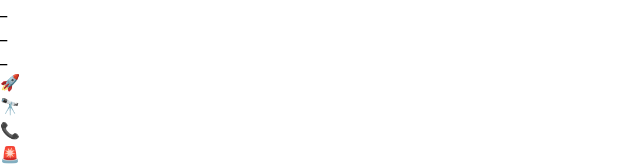
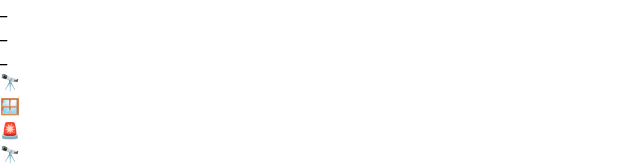
Before and after one commit to d-exclaimation/spy-hunt, a React (Vite) app in the folder web/: page / in a window 1280 px wide. Shown: the part 1718-1886 px from the top of the page, without its empty margins (0-640 px from the left). Built offline with nearby package versions, Linux system fonts and the light colour scheme.

Commit message:
Feat(web): Action card and its animation

```diff
--- a/web/src/App.tsx
+++ b/web/src/App.tsx
@@ -1,21 +1,28 @@
-import React, { useCallback, useState } from "react";
-import Action from "./components/shared/Action";
+import { AnimatePresence, AnimateSharedLayout, motion } from "framer-motion";
+import React, { useCallback, useEffect, useState } from "react";
+import Action from "./components/Action";
 import Targets from "./components/Targets";
 import Uppers from "./components/Uppers";
 import WindowView from "./components/WindowView";
-import { ActionCard } from "./state/useAction";
+import { ActionCard, ActiveAction, useAction } from "./state/useAction";
 import { useHunt } from "./state/useHunt";
 
 const App: React.FC = () => {
+  const { use, playerHand, refill } = useAction();
   const { state, lockOn, fire, next, call, allies, foes, shutter } = useHunt();
-  const [currentAction, setAction] = useState<"lock" | "fire" | "call" | null>(
-    null
-  );
+  const [currentAction, setAction] = useState<ActiveAction | null>(null);
+
+  useEffect(() => {
+    if (playerHand.length > 3) return;
+    console.log(playerHand.length);
+    refill();
+  }, [playerHand]);
 
   const onClickWindow = useCallback(
     (i: number) => {
       if (!currentAction) return;
-      switch (currentAction) {
+      const { type, index } = currentAction;
+      switch (type) {
         case "lock":
           lockOn(i);
           break;
@@ -25,25 +32,24 @@ const App: React.FC = () => {
         case "call":
           call(i);
           break;
+        case "close":
+          shutter();
+          break;
+        case "next":
+          next();
+          break;
       }
+      use(index);
       setAction(null);
     },
     [setAction, currentAction, fire, call, lockOn]
   );
 
   const action = useCallback(
-    (type: ActionCard["type"]) => {
-      if (type === "next") {
-        next();
-        return;
-      }
-
-      if (type === "close") {
-        shutter();
-        return;
-      }
-
-      setAction(type);
+    (index: number) => {
+      return (type: ActionCard["type"], key: string) => {
+        setAction({ type, key, index });
+      };
     },
     [next, shutter, setAction]
   );
@@ -62,34 +68,22 @@ const App: React.FC = () => {
         <Targets state={state} onClickWindow={onClickWindow} />
       </div>
       <div className="absolute bottom-6 flex items-center justify-center">
-        <Action
-          currentAction={currentAction}
-          type="fire"
-          action={action}
-          color="bg-violet-300"
-          icon="🚀"
-        />
-        <Action
-          currentAction={currentAction}
-          type="lock"
-          action={action}
-          color="bg-blue-300"
-          icon="🔭"
-        />
-        <Action
-          currentAction={currentAction}
-          type="call"
-          action={action}
-          color="bg-emerald-300"
-          icon="📞"
-        />
-        <Action
-          currentAction={currentAction}
-          type="next"
-          action={action}
-          color="bg-red-300"
-          icon="🚨"
-        />
+        <AnimateSharedLayout>
+          <AnimatePresence>
+            {playerHand.map(({ key, type, color, icon }, i) => (
+              <motion.div key={key}>
+                <Action
+                  currentAction={currentAction}
+                  type={type}
+                  action={action(i)}
+                  color={color}
+                  icon={icon}
+                  _key={key}
+                />
+              </motion.div>
+            ))}
+          </AnimatePresence>
+        </AnimateSharedLayout>
       </div>
     </div>
   );
--- /dev/null
+++ b/web/src/components/Action.tsx
@@ -0,0 +1,59 @@
+//
+//  Action.tsx
+//  web
+//
+//  Created by d-exclaimation on 23:06.
+//
+
+import { motion } from "framer-motion";
+import React from "react";
+import { ActionCard, ActiveAction } from "../state/useAction";
+
+type Props = {
+  type: ActionCard["type"];
+  currentAction: ActiveAction | null;
+  action: (type: ActionCard["type"], key: string) => void;
+  color: string;
+  icon: string;
+  _key: string;
+};
+
+const Action: React.FC<Props> = ({
+  type,
+  currentAction,
+  action,
+  color,
+  icon,
+  _key,
+}) => {
+  return (
+    <motion.div
+      initial="coming"
+      animate="in"
+      exit="out"
+      variants={{
+        in: { x: 0, opacity: 1 },
+        coming: { x: 25, opacity: 0 },
+        out: {
+          x: -150,
+          opacity: 0,
+          transition: { duration: 0.2 },
+        },
+      }}
+      transition={{ type: "spring", velocity: 0.75, mass: 0.75 }}
+    >
+      <div
+        className={`flex flex-col items-center justify-center w-32 h-16 mx-1 ${color} ${
+          currentAction &&
+          currentAction.key === _key &&
+          "outline outline-offset-2 outline-2 outline-green-500"
+        } rounded-lg shadow-lg select-none active:scale-90`}
+        onClick={() => action(type, _key)}
+      >
+        <div className="font-mono text-white text-3xl">{icon}</div>
+      </div>
+    </motion.div>
+  );
+};
+
+export default Action;
--- a/web/src/components/WindowCard.tsx
+++ b/web/src/components/WindowCard.tsx
@@ -7,7 +7,7 @@
 
 import { motion } from "framer-motion";
 import React from "react";
-import Card from "./shared/Card";
+import Card from "./Card";
 
 type Props = {
   team: string;
@@ -32,10 +32,10 @@ const WindowCard: React.FC<Props> = ({ team, isOpen, isTargeted, onClick }) => {
         },
       }}
       transition={{ type: "spring", velocity: 0.5, mass: 1 }}
-      className="mx-1"
-      onClick={onClick}
     >
-      <Card seed={isOpen ? team : undefined} isTargeted={isTargeted} />
+      <div className="mx-1 active:scale-90" onClick={onClick}>
+        <Card seed={isOpen ? team : undefined} isTargeted={isTargeted} />
+      </div>
     </motion.div>
   );
 };
--- a/web/src/components/shared/Action.tsx
+++ /dev/null
@@ -1,39 +0,0 @@
-//
-//  Action.tsx
-//  web
-//
-//  Created by d-exclaimation on 23:06.
-//
-
-import React from "react";
-import { ActionCard } from "../../state/useAction";
-
-type Props = {
-  type: ActionCard["type"];
-  currentAction: ActionCard["type"] | null;
-  action: (type: ActionCard["type"]) => void;
-  color: string;
-  icon: string;
-};
-
-const Action: React.FC<Props> = ({
-  type,
-  currentAction,
-  action,
-  color,
-  icon,
-}) => {
-  return (
-    <div
-      className={`flex flex-col items-center justify-center w-32 h-16 mx-1 ${color} ${
-        currentAction === type &&
-        "outline outline-offset-2 outline-2 outline-green-500"
-      } rounded-lg shadow-lg select-none active:scale-90`}
-      onClick={() => action(type)}
-    >
-      <div className="font-mono text-white text-3xl">{icon}</div>
-    </div>
-  );
-};
-
-export default Action;
--- a/web/src/state/useAction.ts
+++ b/web/src/state/useAction.ts
@@ -4,30 +4,47 @@
 //
 //  Created by d-exclaimation on 16:25.
 //
-import { useEffect, useState } from "react";
+import { useCallback, useState } from "react";
+import { v4 } from "uuid";
 
 export type ActionCard = {
+  key: string;
   type: "lock" | "fire" | "call" | "next" | "close";
   color: string;
   icon: string;
 };
 
+export type ActiveAction = {
+  type: ActionCard["type"];
+  key: string;
+  index: number;
+};
+
 export function useAction() {
-  const [playerHand, setPlayerHand] = useState<ActionCard[]>([]);
+  const [playerHand, setPlayerHand] = useState<ActionCard[]>(
+    Array(5)
+      .fill(0)
+      .map(() => randomCard())
+  );
 
-  useEffect(() => {
-    const hand = Array(5)
-      .fill(0)
-      .map(() => randomCard());
-    setPlayerHand(hand);
-  }, []);
+  const use = useCallback(
+    (i: number) => {
+      setPlayerHand((hand) => hand.filter((_, j) => j !== i));
+    },
+    [setPlayerHand]
+  );
 
-  return playerHand;
+  const refill = useCallback(
+    () => setPlayerHand((curr) => [randomCard(), randomCard(), ...curr]),
+    [setPlayerHand]
+  );
+
+  return { playerHand, use, refill };
 }
 
 function randomCard(): ActionCard {
   const i = Math.floor(Math.random() * 5);
-  const cardTypes: { [key: number]: ActionCard } = {
+  const cardTypes: { [key: number]: Omit<ActionCard, "key"> } = {
     0: {
       type: "fire",
       color: "bg-violet-300",
@@ -55,5 +72,5 @@ function randomCard(): ActionCard {
     },
   };
 
-  return cardTypes[i];
+  return { ...cardTypes[i], key: v4() };
 }
```
Also changed, not shown: web/src/components/Card.tsx (renamed from web/src/components/shared/Card.tsx).
